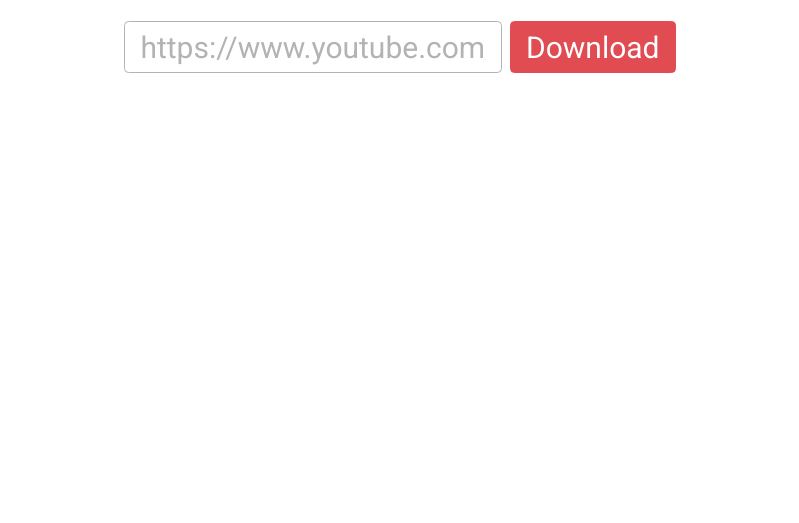
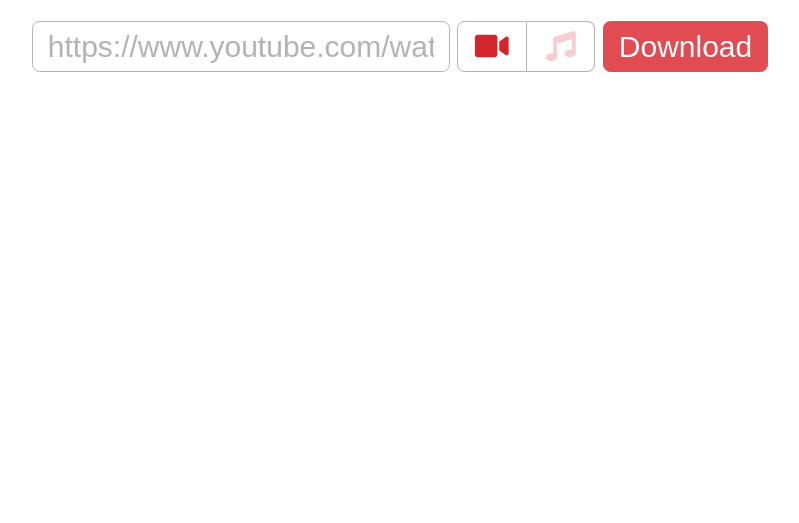
Before and after one commit to cristianrgreco/youtube-downloader-client, a React app: page / in a window 1280 px wide. Shown: the part 277-800 px from the top of the page, without its empty margins (240-1039 px from the left). Built offline with nearby package versions, Linux system fonts and the light colour scheme.

Commit message:
Add RadioGroup

```diff
--- a/package.json
+++ b/package.json
@@ -3,6 +3,7 @@
   "version": "0.1.0",
   "private": true,
   "dependencies": {
+    "classnames": "^2.2.5",
     "polished": "^1.9.2",
     "react": "^16.2.0",
     "react-dom": "^16.2.0",
--- a/public/index.html
+++ b/public/index.html
@@ -11,7 +11,7 @@
     <link rel="manifest" href="%PUBLIC_URL%/manifest.json">
     <link rel="shortcut icon" href="%PUBLIC_URL%/favicon.png">
 
-    <link href="https://fonts.googleapis.com/css?family=Roboto" rel="stylesheet">
+    <script defer src="https://use.fontawesome.com/releases/v5.0.6/js/all.js"></script>
     <!--
       Notice the use of %PUBLIC_URL% in the tags above.
       It will be replaced with the URL of the `public` folder during the build.
--- a/src/actions/download-form.js
+++ b/src/actions/download-form.js
@@ -1,4 +1,5 @@
 export const SET_URL = 'SET_URL'
+export const SET_TYPE = 'SET_TYPE'
 export const DOWNLOAD = 'DOWNLOAD'
 
 export const setUrl = url => ({
@@ -6,6 +7,11 @@
   payload: url
 })
 
+export const setType = type => ({
+  type: SET_TYPE,
+  payload: type
+})
+
 export const download = ({url, type}) => ({
   type: DOWNLOAD,
   payload: {url, type}
--- /dev/null
+++ b/src/components/radio-group/index.js
@@ -0,0 +1,83 @@
+import React from 'react'
+import styled from 'styled-components'
+import classNames from 'classnames'
+import {lighten} from 'polished'
+
+const StyledContainer = styled.div`
+  display: flex;
+`
+
+const StyledButton = styled.button`
+  outline: none;
+  cursor: pointer;
+  font-size: 1rem;
+  padding: .25rem .5rem;
+  border: 1px solid ${props => lighten(.5, props.theme.colours.black)};
+  background-color: white;
+  transition: background-color ${props => props.theme.transitionSpeed};
+
+  &:hover {
+    background-color: ${props => lighten(.79, props.theme.colours.black)};
+  }
+
+  &:active {
+    background-color: ${props => lighten(.75, props.theme.colours.black)};
+  }
+
+  &:not(.first) {
+    border-left: none;
+  }
+
+  &.first {
+    border-top-left-radius: ${props => props.theme.borderRadius};
+    border-bottom-left-radius: ${props => props.theme.borderRadius};
+  }
+
+  &.last {
+    border-top-right-radius: ${props => props.theme.borderRadius};
+    border-bottom-right-radius: ${props => props.theme.borderRadius};
+  }
+`
+
+const StyledLabel = styled.label`
+  display: flex;
+  align-items: center;
+`
+
+const StyledSpan = styled.span`
+  cursor: pointer;
+  color: ${props => lighten(.4, props.theme.colours.red)};
+  transition: color ${props => props.theme.transitionSpeed};
+`
+
+const StyledInput = styled.input`
+  display: none;
+
+  &:checked + ${StyledSpan} {
+    color: ${props => props.theme.colours.red};
+  }
+`
+
+const RadioGroup = ({selectedValue, onChange, entries}) => (
+  <StyledContainer>
+    {entries.map(({label, value}, i) => (
+      <StyledButton
+        key={`key-${i}`}
+        onClick={() => onChange(value)}
+        className={classNames({first: i === 0, last: i === entries.length - 1})}
+      >
+        <StyledLabel>
+          <StyledInput
+            type="radio"
+            value={value}
+            checked={value === selectedValue}
+            readOnly={true}
+          />
+          <StyledSpan>{label}</StyledSpan>
+        </StyledLabel>
+      </StyledButton>
+    ))}
+  </StyledContainer>
+)
+
+export default RadioGroup
--- a/src/containers/download-form/index.js
+++ b/src/containers/download-form/index.js
@@ -1,11 +1,14 @@
 import React from 'react'
 import styled from 'styled-components'
+import classNames from 'classnames'
 import {connect} from 'react-redux'
 import Input from '../../components/input'
 import Button from '../../components/button'
+import RadioGroup from '../../components/radio-group'
 
 import {
   setUrl,
+  setType,
   download
 } from '../../actions/download-form'
 
@@ -14,20 +17,28 @@
   flex-direction: row;
 `
 
-const StyledInput = styled.div`
-  margin-right: .25rem;
+const StyledRadioGroup = styled.div`
+  margin: auto .25rem;
 `
 
-const DownloadForm = ({url, setUrl, type, download}) => (
+const DownloadForm = ({url, setUrl, type, setType, download}) => (
   <StyledContainer>
-    <StyledInput>
-      <Input
-        type="text"
-        value={url}
-        placeholder="https://www.youtube.com/watch?v=VIDEO-CODE"
-        onChange={e => setUrl(e.target.value)}
+    <Input
+      type="text"
+      value={url}
+      onChange={e => setUrl(e.target.value)}
+      placeholder="https://www.youtube.com/watch?v=VIDEO-CODE"
+    />
+    <StyledRadioGroup>
+      <RadioGroup
+        selectedValue={type}
+        onChange={value => setType(value)}
+        entries={[
+          {label: <i className={classNames('fa', 'fa-fw', 'fa-video')} />, value: 'VIDEO'},
+          {label: <i className={classNames('fa', 'fa-fw', 'fa-music')} />, value: 'AUDIO'}
+        ]}
       />
-    </StyledInput>
+    </StyledRadioGroup>
     <Button type="button" onClick={() => download({url, type})}>Download</Button>
   </StyledContainer>
 )
@@ -39,6 +50,7 @@
 
 const mapDispatchToProps = dispatch => ({
   setUrl: payload => dispatch(setUrl(payload)),
+  setType: payload => dispatch(setType(payload)),
   download: payload => dispatch(download(payload))
 })
 
--- a/src/index.css
+++ b/src/index.css
@@ -8,5 +8,5 @@
 }
 
 body, input, button {
-  font-family: 'Roboto', sans-serif;
+  font-family: 'Arial', sans-serif;
 }
--- a/src/index.js
+++ b/src/index.js
@@ -4,6 +4,7 @@
 import {Provider} from 'react-redux'
 import {ThemeProvider} from 'styled-components'
 import './index.css'
+import 'font-awesome/css/font-awesome.css'
 import App from './containers'
 import theme from './theme'
 import reducers from './reducers'
--- a/src/reducers/form-reducer.js
+++ b/src/reducers/form-reducer.js
@@ -1,4 +1,7 @@
-import {SET_URL} from '../actions/download-form'
+import {
+  SET_URL,
+  SET_TYPE
+} from '../actions/download-form'
 
 const initialState = {
   url: '',
@@ -12,6 +15,11 @@
         ...state,
         url: action.payload
       }
+    case SET_TYPE:
+      return {
+        ...state,
+        type: action.payload
+      }
     default:
       return state
   }
--- a/src/theme.js
+++ b/src/theme.js
@@ -3,7 +3,7 @@
     black: '#333',
     red: '#D4252C'
   },
-  borderRadius: '.15rem',
+  borderRadius: '.25rem',
   transitionSpeed: '.2s'
 }
 
```
Also changed, not shown: 1 other file.
